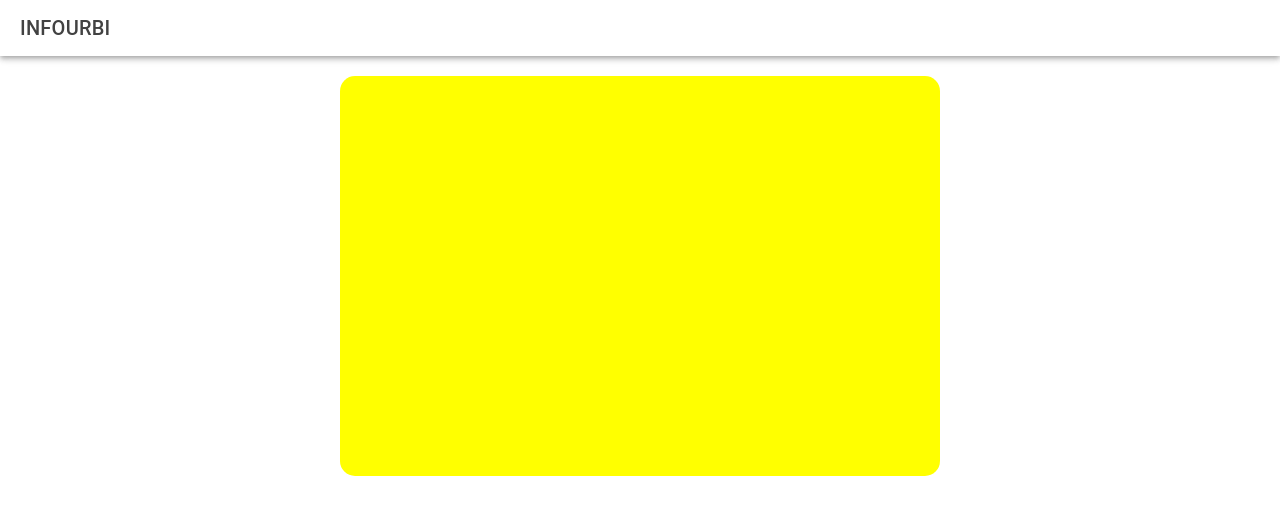
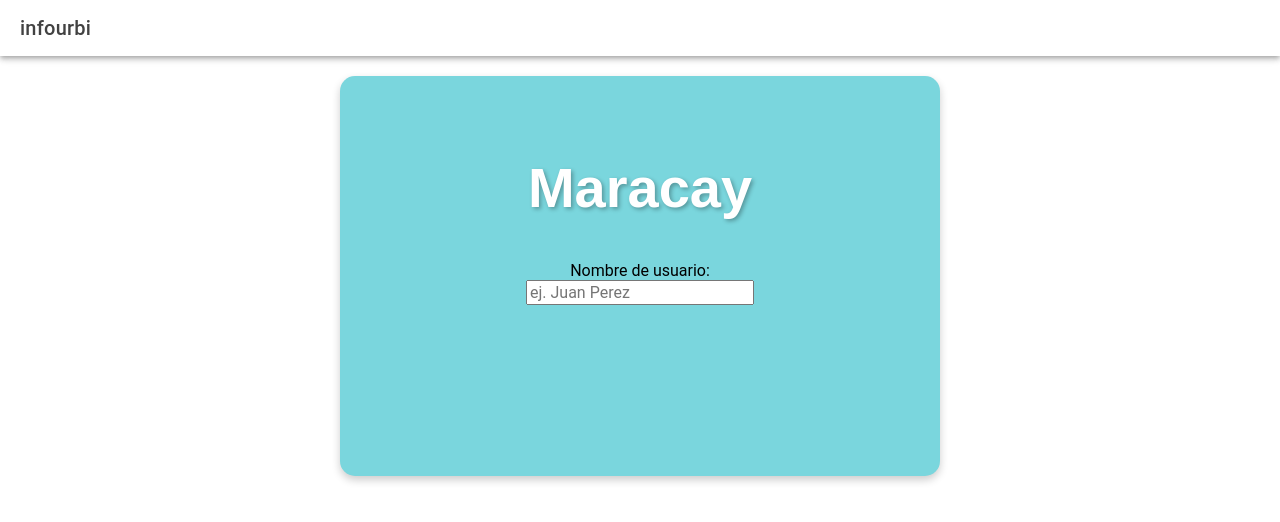
Before and after one commit to juliosincable/infourbi, a React (Vite) app: page /home in a window 1280 px wide. Shown: the top 522 px of the page. Built offline with nearby package versions, Linux system fonts and the light colour scheme; the HTML template or start-up script is replaced by a standard one.

Commit message:
Descripción de los cambios que hiciste

```diff
--- a/src/components/ExploreContainer.tsx
+++ b/src/components/ExploreContainer.tsx
@@ -1,46 +1,15 @@
-import React from 'react'; // Asegúrate de importar React
+import React from 'react';
 
 interface ContainerProps { }
 
 const ExploreContainer: React.FC<ContainerProps> = () => {
   return (
-    <>
-      {/* Estilos CSS para el cuadrado adaptable y centrado */}
-      <style>
-        {`
-        .yellow-square {
-          background-color: yellow; /* Color de fondo amarillo */
-          border-radius: 15px; /* Bordes redondeados */
-          display: flex; /* Utilizado para centrar cualquier contenido futuro dentro del cuadrado */
-          justify-content: center; /* Centra el contenido horizontalmente */
-          align-items: center; /* Centra el contenido verticalmente */
-          box-sizing: border-box; /* Asegura que el padding y el borde se incluyan en el width/height */
+    <div className="main-square">
+      <h2 className="title-text">Maracay</h2>
 
-          /* Estilos para móviles (por defecto - mobile-first) */
-          width: calc(100% - 40px); /* Ocupa casi todo el ancho, dejando 20px de margen a cada lado */
-          height: calc(100% - 40px); /* Ocupa casi todo el alto, dejando 20px de margen arriba y abajo */
-          margin: 20px; /* Margen de 20px en todos los lados para crear el "borde" */
-        }
-
-        /*
-         * Media Query para pantallas más grandes (escritorio/tablet).
-         * Los estilos dentro de esta sección se aplicarán cuando el ancho de la pantalla
-         * sea igual o mayor a 768px.
-         */
-        @media (min-width: 768px) {
-          .yellow-square {
-            width: 600px; /* Ancho fijo para versiones de escritorio */
-            height: 400px; /* Alto fijo para versiones de escritorio */
-            margin: 20px auto; /* Centra el cuadrado horizontalmente y mantiene margen vertical */
-          }
-        }
-        `}
-      </style>
-      {/* El div que representa el cuadrado amarillo */}
-      <div className="yellow-square">
-        {/* No hay texto ni contenido dentro de este div */}
-      </div>
-    </>
+    <label htmlFor="nombre-usuario">Nombre de usuario:</label>
+<input type="text" id="nombre-usuario" placeholder="ej. Juan Perez" />
+    </div>
   );
 };
 
--- a/src/pages/Home.tsx
+++ b/src/pages/Home.tsx
@@ -7,7 +7,7 @@ const Home: React.FC = () => {
     <IonPage>
       <IonHeader>
         <IonToolbar>
-          <IonTitle>INFOURBI</IonTitle>
+          <IonTitle>infourbi</IonTitle>
         </IonToolbar>
       </IonHeader>
       <IonContent fullscreen>
--- a/src/theme/variables.css
+++ b/src/theme/variables.css
@@ -1,6 +1,7 @@
-/* For information on how to create your own theme, please see:
-http://ionicframework.com/docs/theming/ */
+/* variables.css - Estilos globales */
+/* Manteniendo estilos existentes y agregando nuevos */
 
+/* Estilos existentes */
 #container {
   text-align: center;
   position: absolute;
@@ -25,3 +26,79 @@ http://ionicframework.com/docs/theming/ */
 #container a {
   text-decoration: none;
 }
+
+/* Nuevos estilos para el componente ExploreContainer */
+.main-square {
+  background: #7ad6dd;
+  border-radius: 15px;
+  display: flex;
+  flex-direction: column;
+  justify-content: flex-start;
+  align-items: center;
+  box-sizing: border-box;
+  padding: 40px 20px 20px;
+  box-shadow: 0 4px 8px rgba(0, 0, 0, 0.2);
+  position: relative;
+
+  /* Mobile-first dimensions */
+  width: calc(100% - 40px);
+  height: calc(100% - 40px);
+  margin: 20px;
+}
+
+.title-text {
+  color: white;
+  font-size: 2.5rem;
+  font-weight: bold;
+  font-family: 'Arial', sans-serif;
+  text-shadow: 2px 2px 4px rgba(0, 0, 0, 0.3);
+  margin-bottom: 30px;
+  text-align: center;
+}
+
+.info-button {
+  background-color: #4CAF50;
+  color: white;
+  border: none;
+  padding: 12px 30px;
+  text-align: center;
+  text-decoration: none;
+  display: inline-block;
+  font-size: 1.2rem;
+  font-family: 'Arial', sans-serif;
+  margin: 10px 0;
+  cursor: pointer;
+  border-radius: 25px;
+  box-shadow: 0 2px 5px rgba(0,0,0,0.2);
+  transition: all 0.3s ease;
+}
+
+.info-button:hover {
+  background-color: #45a049;
+  transform: translateY(-2px);
+  box-shadow: 0 4px 8px rgba(0,0,0,0.2);
+}
+
+.info-button:active {
+  transform: translateY(1px);
+}
+
+/* Desktop/Tablet styles */
+@media (min-width: 768px) {
+  .main-square {
+    width: 600px;
+    height: 400px;
+    margin: 20px auto;
+    padding-top: 60px;
+  }
+
+  .title-text {
+    font-size: 3.5rem;
+    margin-bottom: 40px;
+  }
+
+  .info-button {
+    padding: 15px 40px;
+    font-size: 1.4rem;
+  }
+}
```
